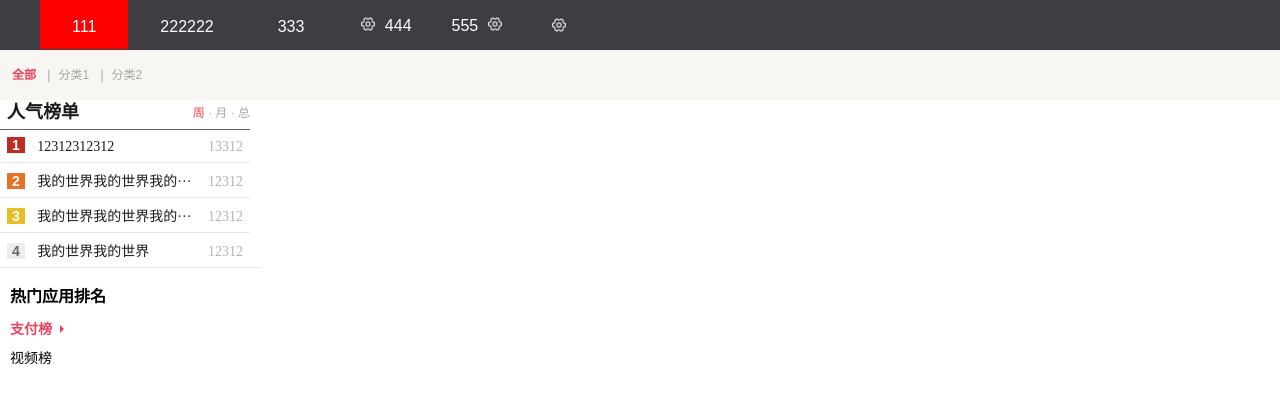
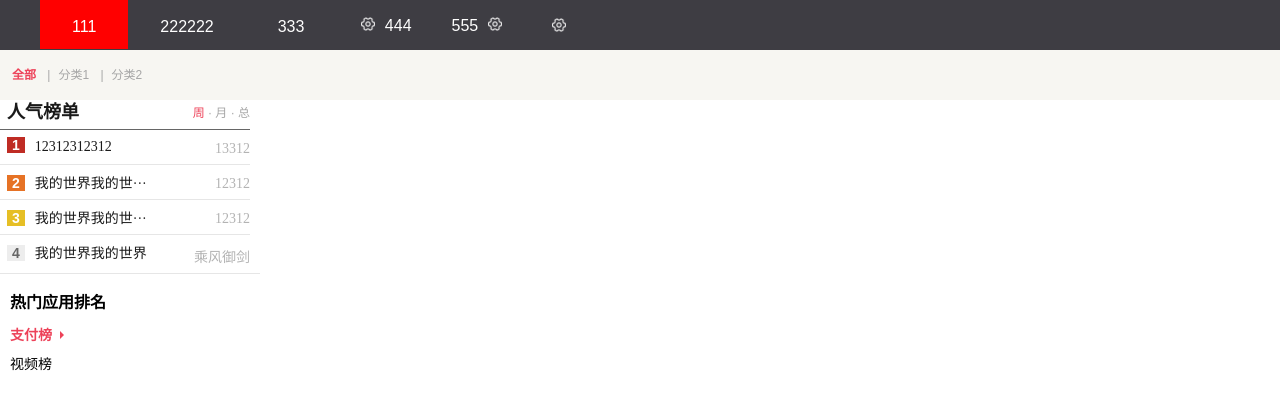
Before and after one commit to fracong/angular-web-component-utils, an Angular app: page / in a window 1280 px wide. Shown: the top 410 px of the page. Built offline with nearby package versions, Linux system fonts and the light colour scheme.

Commit message:
Optimized ranking-list code

```diff
--- a/src/app/index/index.component.ts
+++ b/src/app/index/index.component.ts
@@ -2,7 +2,7 @@
  * @Author: fracong
  * @Date: 2020-08-18 10:36:47
  * @LastEditors: fracong
- * @LastEditTime: 2020-08-21 12:46:48
+ * @LastEditTime: 2020-08-21 15:52:14
  */
 import { Component, OnInit } from '@angular/core';
 
@@ -97,7 +97,7 @@ export class IndexComponent implements OnInit {
       rankingType:'popularityRanking',
       width: '250px',
       langZh: true,
-      itemTitleSize:11,
+      itemTitleSize:8,
       moreTitle:'更多',
       moreUrl:'#8',
       moreColor:'#3f5a93',
@@ -118,41 +118,50 @@ export class IndexComponent implements OnInit {
         },
       ],
       rightSplitSymbol:'·',
-      ifDisplayNum: true,
-      itemFlagDisplay:true
+      leftDisplayType: 'num',
+      leftFontSize: 2,
+      itemRightDisplay:true,
+      rightFontSize: 4
     };
     this.rankItemList = [
       {
         rankNum:'1',
+        leftFont:'图集',
         title: '12312312312',
         numColor:'#fff',
         numBgc:'#bf2c24',
         langZh: false,
         rightTitle: '13312',
+        rightLangZh:false
       },
       {
         rankNum:'2',
+        leftFont:'图文',
         title: '我的世界我的世界我的世界',
         numColor:'#fff',
         numBgc:'#e67225',
         langZh: true,
-        rightTitle: '12312'
+        rightTitle: '12312',
+        rightLangZh:false
       },
       {
         rankNum:'3',
+        leftFont:'图片',
         title: '我的世界我的世界我的世界',
         numColor:'#fff',
         numBgc:'#e6bf25',
         langZh: true,
-        rightTitle: '12312'
+        rightTitle: '12312',
+        rightLangZh:false
       },
       {
         rankNum:'4',
+        leftFont:'视频',
         title: '我的世界我的世界',
         numColor:'#666',
         numBgc:'#ededed',
         langZh: true,
-        rightTitle: '12312'
+        rightTitle: '乘风御剑'
       }
     ]
 
--- a/src/app/list/ranking-list/ranking-list.component.html
+++ b/src/app/list/ranking-list/ranking-list.component.html
@@ -2,7 +2,7 @@
  * @Author: fracong
  * @Date: 2020-08-19 16:21:30
  * @LastEditors: fracong
- * @LastEditTime: 2020-08-21 09:31:49
+ * @LastEditTime: 2020-08-21 15:53:28
 -->
 <ng-container>
     <div class="fc-util-rank-list"[ngStyle]="{'width':rankInfo.width}">
@@ -29,17 +29,20 @@
         </div>
         <ul>
             <li *ngFor="let item of rankItemList;let index = index" [ngClass]="{'unfrist-item': index != 0, 'first-item': index == 0}">
-                <div class="item-num" *ngIf="rankInfo.ifDisplayNum" [ngClass]="{'lang-zh': item.langZh != 'undefined' ? item.langZh : rankInfo.langZh}">
+                <div class="item-num" *ngIf="rankInfo.leftDisplayType == 'num'" [ngClass]="{'lang-zh': item.langZh != 'undefined' ? item.langZh : rankInfo.langZh}">
                     <span [ngStyle]="{'color': item.numColor,'background': item.numBgc}">{{item.rankNum}}</span>
+                </div>
+                <div class="item-font" *ngIf="rankInfo.leftDisplayType == 'font'" [ngClass]="{'lang-zh': item.langZh != 'undefined' ? item.langZh : rankInfo.langZh}">
+                    <div class="item-font-name" [ngStyle]="{'min-width': setMinWidth(this.rankInfo.leftFontSize)}">「{{item.leftFont}}」</div>
                 </div>
                 <a href="#7" class="item-title"
                     [ngClass]="{'lang-zh': item.langZh != 'undefined' ? item.langZh : rankInfo.langZh}"
-                    [ngStyle]="{'padding-left': rankInfo.ifDisplayNum? '9px' : '0px'}">
+                    [ngStyle]="{'padding-left': (rankInfo.leftDisplayType == 'num') ? '9px' : '0px'}">
                     <span>
                         {{item.title | rankingItemTitle:rankInfo.itemTitleSize:item.langZh:rankInfo.langZh}}
                     </span>
                 </a>
-                <div class="item-flag" *ngIf="rankInfo.itemFlagDisplay" [ngClass]="{'lang-zh': item.langZh != 'undefined' ? item.langZh : rankInfo.langZh}">
+                <div class="item-flag" *ngIf="rankInfo.itemRightDisplay" [ngStyle]="{'margin-top': (!item.rightLangZh  || !rankInfo.langZh) ? '4px' : 0,'min-width': setMinWidth(this.rankInfo.rightFontSize)}">
                     <span>
                         {{item.rightTitle}}
                     </span>
--- a/src/app/list/ranking-list/ranking-list.component.scss
+++ b/src/app/list/ranking-list/ranking-list.component.scss
@@ -47,7 +47,7 @@
             list-style: none outside none;
             display: flex;
             flex-direction: row;
-            padding: 7px 7px;
+            padding: 7px 0px 7px 7px;
             .item-num{
                 flex:1;
                 span{
@@ -58,8 +58,16 @@
             .item-num.lang-zh{
                 margin-top: 3px;
             }
+            .item-font{
+                .item-font-name{
+                    color: grey;
+                    overflow: hidden;
+                    margin-left: -8px;
+                    font: 14px/16px '-apple-system';
+                }
+            }
             .item-title{
-                flex:8;
+                flex:7;
                 white-space: nowrap;
                 text-overflow: ellipsis;
                 color: #1a1a1a;
--- a/src/app/list/ranking-list/ranking-list.component.ts
+++ b/src/app/list/ranking-list/ranking-list.component.ts
@@ -2,7 +2,7 @@
  * @Author: fracong
  * @Date: 2020-08-19 16:21:30
  * @LastEditors: fracong
- * @LastEditTime: 2020-08-21 11:39:47
+ * @LastEditTime: 2020-08-21 15:51:04
  */
 import { Component, OnInit, Input, Output, EventEmitter } from '@angular/core';
 import { ListItem, RankInfo } from 'src/app/model/list-style/list-style.model';
@@ -34,4 +34,8 @@ export class RangkListComponent implements OnInit {
     };
     this.rankListRightNote.emit(backInfo);
   }
+
+  setMinWidth(size: number){
+    return this.rankInfo.langZh? (28+ 14*size+'px'):(28+ 7*size+'px');
+  }
 }
--- a/src/app/model/list-style/list-style.model.ts
+++ b/src/app/model/list-style/list-style.model.ts
@@ -2,7 +2,7 @@
  * @Author: fracong
  * @Date: 2020-08-20 09:15:31
  * @LastEditors: fracong
- * @LastEditTime: 2020-08-21 11:36:34
+ * @LastEditTime: 2020-08-21 15:28:27
  */
 export class RankInfo{
     rankingType:string;
@@ -17,12 +17,15 @@ export class RankInfo{
     rightActiveType:string;
     rightList: any;
     rightSplitSymbol:string;
-    ifDisplayNum:boolean;
-    itemFlagDisplay:boolean;
+    rightFontSize: number;
+    leftDisplayType: string;// num or font
+    leftFontSize: number;
+    itemRightDisplay: boolean;
 }
 
 export class ListItem{
     rankNum: string;
+    leftFont:string;
     title: string;
     url: string;
     numColor: string;
```
